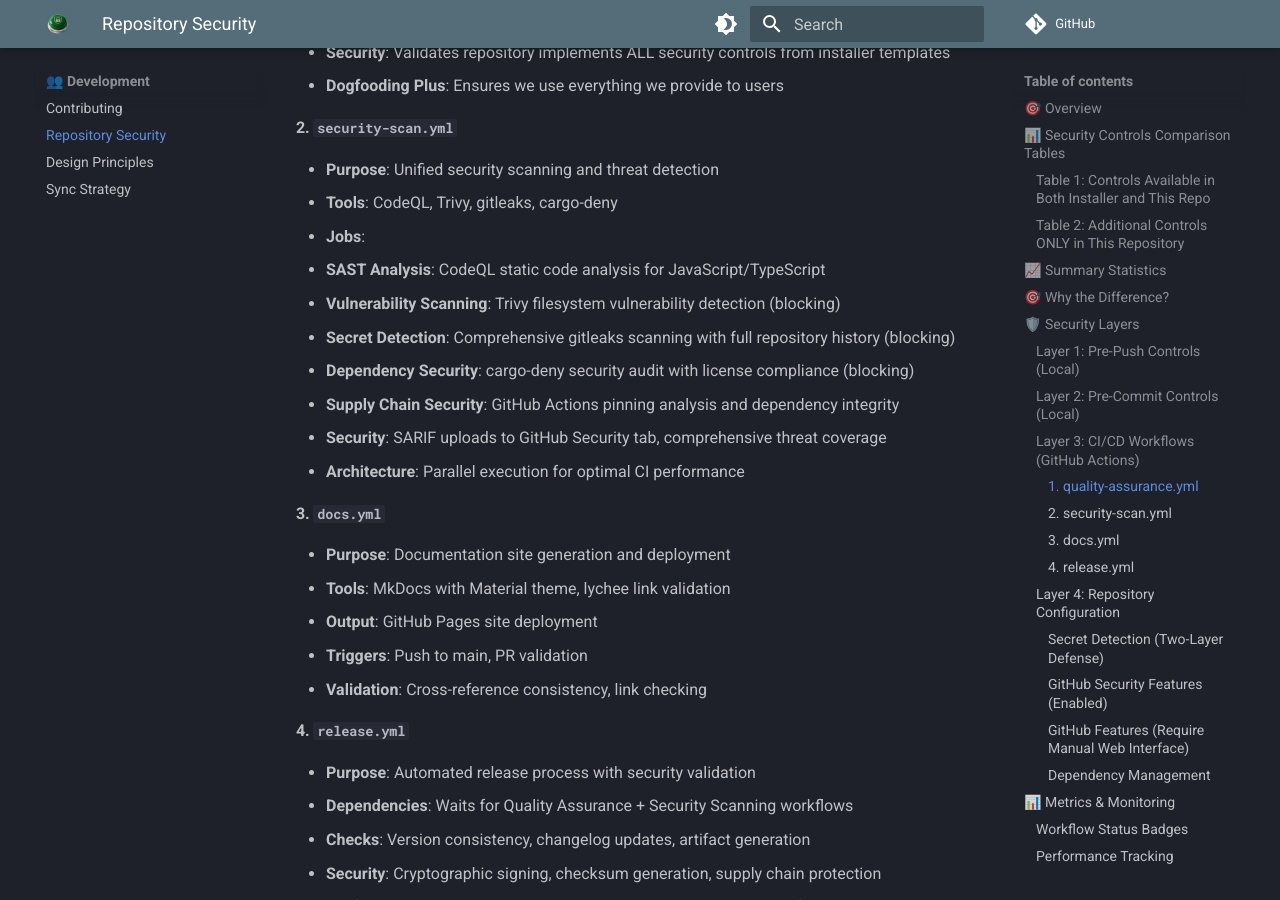
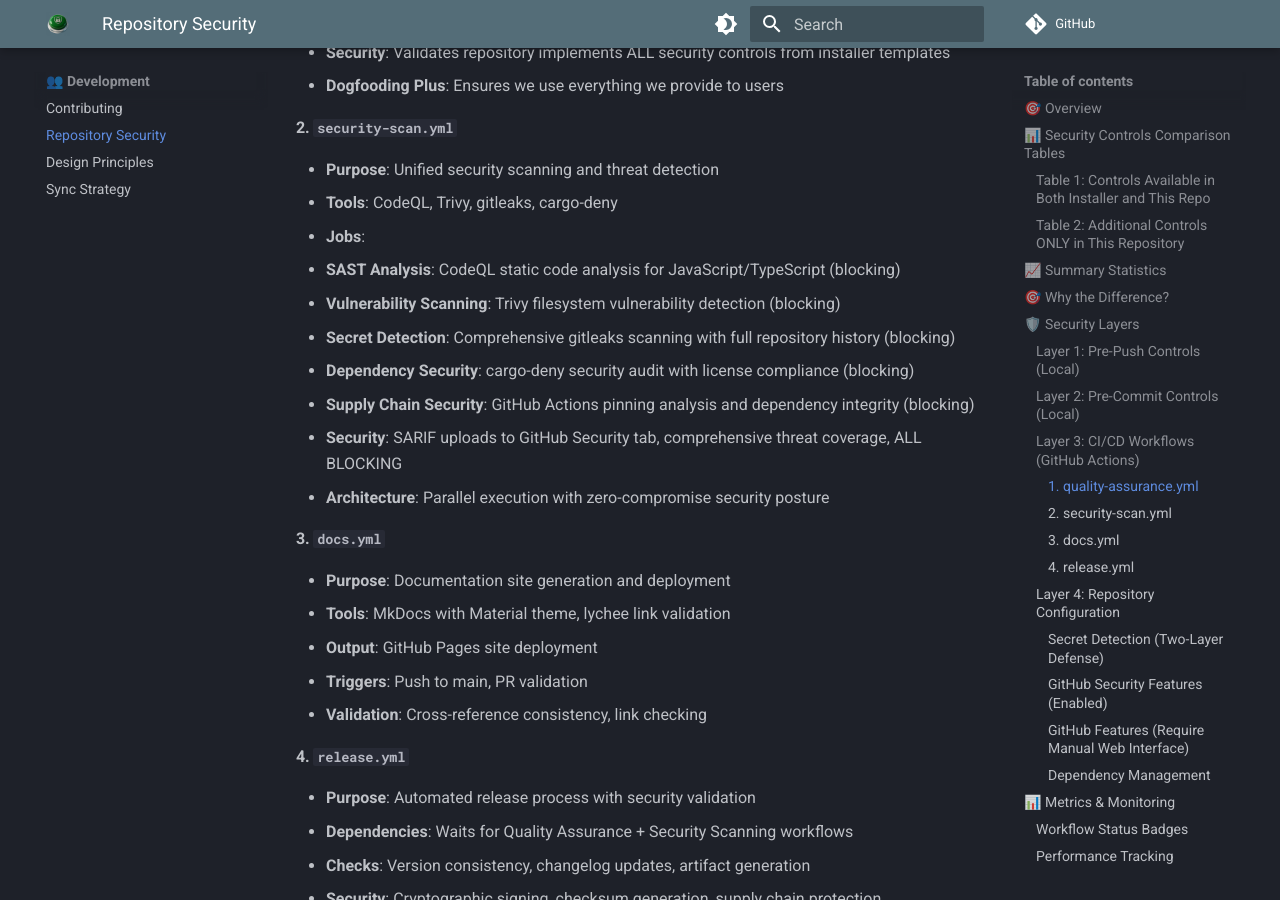
Before and after one commit to h4x0r/1-click-rust-sec, an MkDocs documentation site: the page built from docs/repo-security.md, in a window 1280 px wide and 900 px high, scrolled down 6576 px. Built offline with MkDocs 1.6.1 and Material for MkDocs 9.7.7, drawn with Linux system fonts in a browser that asks for light colours; comment, search, counter and statistics services are not loaded.

Commit message:
feat: implement zero-compromise security posture
SECURITY ENHANCEMENT: Make ALL security scanning jobs blocking for releases

Changes:
- 🚫 CodeQL SAST Analysis: Now blocking (was analysis-only)
- 🚫 Supply Chain Security: Now blocking (was analysis-only)
- 🛡️ Complete Protection: Application vulnerabilities + supply chain risks block releases
- 📋 Documentation: Updated to reflect zero-compromise security architecture

Rationale:
- Application security flaws (CodeQL) are as critical as known CVEs
- Supply chain attacks are major threat vector (SolarWinds-style)
- Zero-day protection through comprehensive static analysis
- Consistent security posture across all threat categories

Security Philosophy:
- Block ALL critical security risks regardless of source
- No compromise on security for releases
- Comprehensive threat coverage with fail-fast design
- Defense in depth with parallel blocking validation

🛡️ Generated with [Claude Code](https://claude.com/claude-code)

Co-Authored-By: Claude <noreply@anthropic.com>

```diff
--- a/docs/repo-security.md
+++ b/docs/repo-security.md
@@ -179,13 +179,13 @@ Four specialized workflows for continuous validation:
 - **Purpose**: Unified security scanning and threat detection
 - **Tools**: CodeQL, Trivy, gitleaks, cargo-deny
 - **Jobs**:
-  - **SAST Analysis**: CodeQL static code analysis for JavaScript/TypeScript
+  - **SAST Analysis**: CodeQL static code analysis for JavaScript/TypeScript (blocking)
   - **Vulnerability Scanning**: Trivy filesystem vulnerability detection (blocking)
   - **Secret Detection**: Comprehensive gitleaks scanning with full repository history (blocking)
   - **Dependency Security**: cargo-deny security audit with license compliance (blocking)
-  - **Supply Chain Security**: GitHub Actions pinning analysis and dependency integrity
-- **Security**: SARIF uploads to GitHub Security tab, comprehensive threat coverage
-- **Architecture**: Parallel execution for optimal CI performance
+  - **Supply Chain Security**: GitHub Actions pinning analysis and dependency integrity (blocking)
+- **Security**: SARIF uploads to GitHub Security tab, comprehensive threat coverage, ALL BLOCKING
+- **Architecture**: Parallel execution with zero-compromise security posture
 
 #### 3. `docs.yml`
 - **Purpose**: Documentation site generation and deployment
```
Also changed, not shown: CHANGELOG.md (+2 -1 lines), 1 other file.
